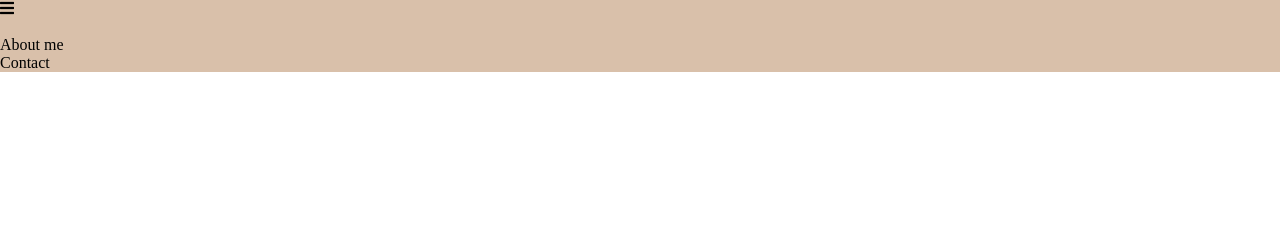
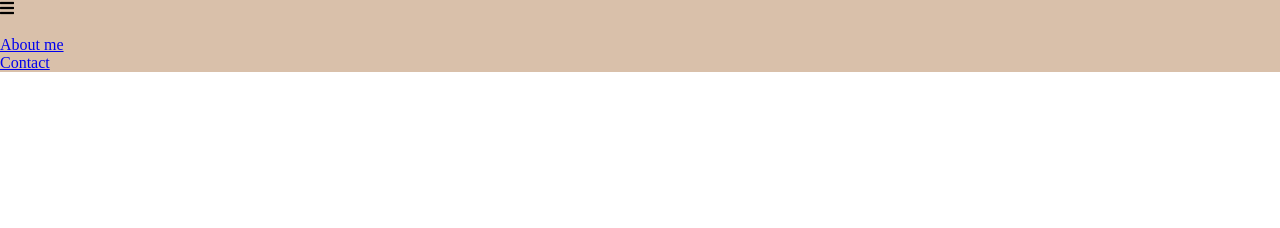
Before and after one commit to hollyhumphries/mybrookesblog, a Jekyll site: the page aboutme/index.html, which Jekyll copies as it is, in a window 1280 px wide. Shown: the top 228 px of the page. Built offline with Jekyll 4.4.1, drawn with Linux system fonts in a browser that asks for light colours; nearby versions of some CDN libraries; some web fonts are replaced.

Commit message:
Update index.html

```diff
--- a/aboutme/index.html
+++ b/aboutme/index.html
@@ -16,11 +16,18 @@
   <nav class="nav">
   <div class="menu-toggle">
  <i class="fa fa-bars" aria-hidden="true"></i>
+</div>
+<a href="index.html" class="logo"><img scr="images/apple-touch-icon.png" alt=""></a>
+    <ul class="nav-item">
+      <li class=" nav-item">
+        <a href="#" class="nav-link> About me</a>
+                           </li>
+                           <li class=" nav-item">
+        <a href="#" class="nav-link> Contact</a>
+                           </li>
 
-    </div>
-<ul>
-  <li a href="index.html" class="logo"><img scr="images/apple-touch-icon.png" alt=""></a>
-<li class="active"> About me </li>
+
+                           <li class="active"> About me </li>
 <li> Contact</li>
 </ul>
   </nav>
```
